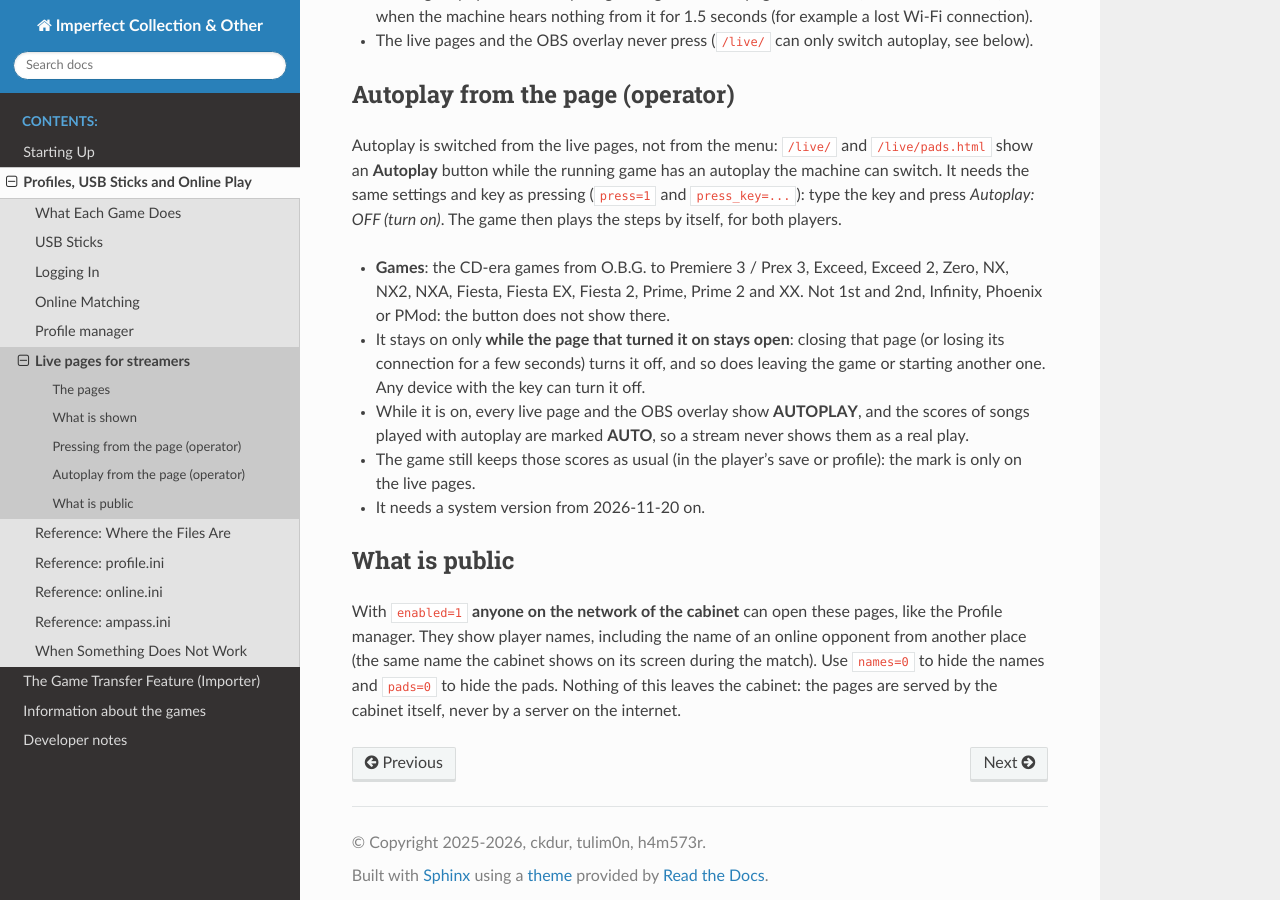
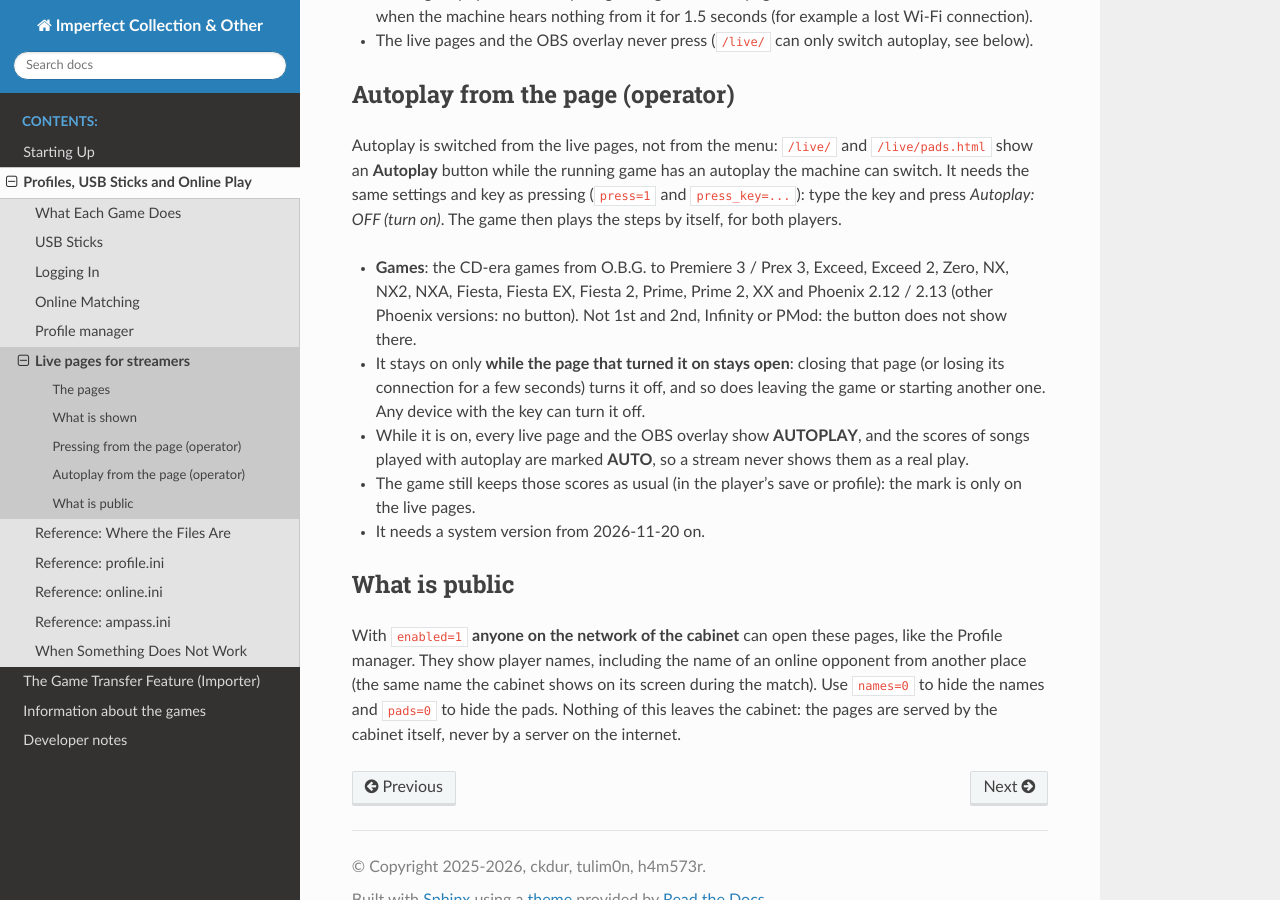
Before and after one commit to ckdur/imperfect-manual, a Sphinx documentation site: the page built from docs/online/streaming.rst, in a window 1280 px wide and 900 px high, scrolled down 1861 px. Built offline with Sphinx 7.4.7 and the Read the Docs theme 3.1.0, drawn with Linux system fonts in a browser that asks for light colours.

Commit message:
streaming: the Autoplay button also for Phoenix 2.12 / 2.13 (IMPER-88)
Co-Authored-By: Claude Opus 5.5 <noreply@anthropic.com>

```diff
--- a/docs/online/streaming.rst
+++ b/docs/online/streaming.rst
@@ -101,9 +101,9 @@ pressing (``press=1`` and ``press_key=...``): type the key and press
 players.
 
 - **Games**: the CD-era games from O.B.G. to Premiere 3 / Prex 3, Exceed,
-  Exceed 2, Zero, NX, NX2, NXA, Fiesta, Fiesta EX, Fiesta 2, Prime, Prime 2
-  and XX. Not 1st and 2nd, Infinity, Phoenix or PMod: the button does not show
-  there.
+  Exceed 2, Zero, NX, NX2, NXA, Fiesta, Fiesta EX, Fiesta 2, Prime, Prime 2,
+  XX and Phoenix 2.12 / 2.13 (other Phoenix versions: no button). Not 1st and
+  2nd, Infinity or PMod: the button does not show there.
 - It stays on only **while the page that turned it on stays open**: closing
   that page (or losing its connection for a few seconds) turns it off, and so
   does leaving the game or starting another one. Any device with the key can
```
